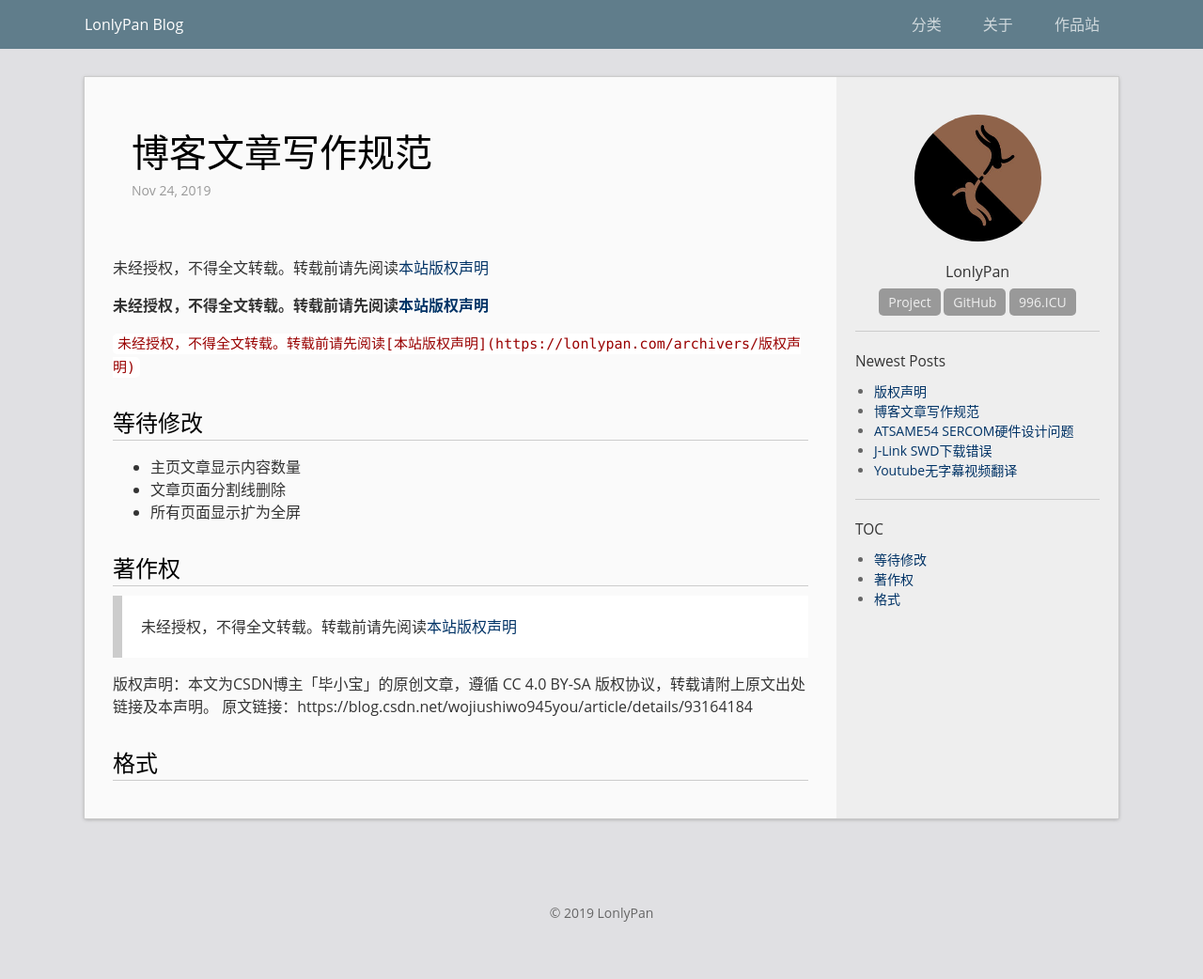
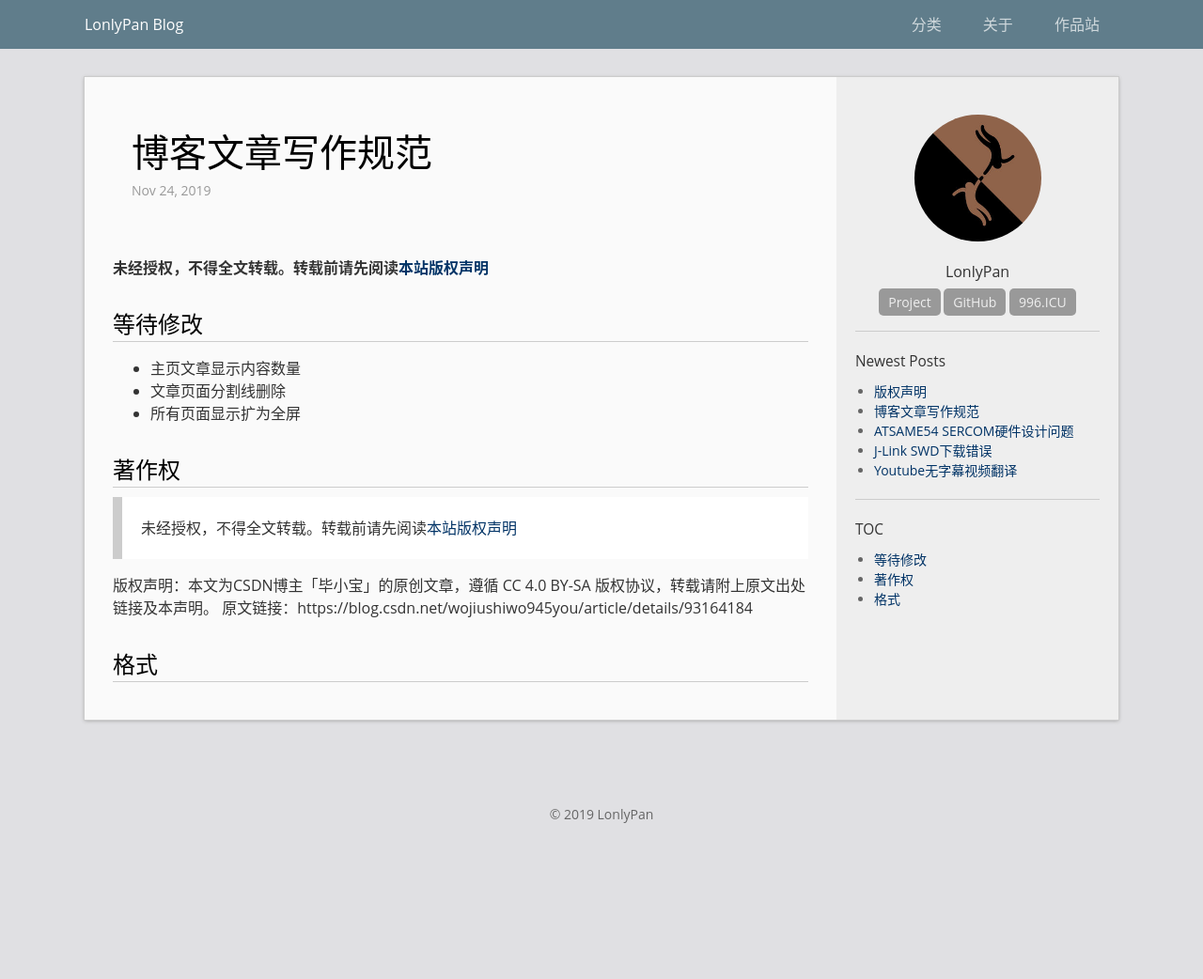
Before and after one commit to LonlyStack/LonlyPan.github.io, a Jekyll site: the page built from _posts/2019-11-24-博客文章写作规范.md, in a window 1280 px wide. Shown: the whole page at 94% size. Built offline with Jekyll 4.4.1, drawn with Linux system fonts in a browser that asks for light colours; after the commit the page ends 937 px from its top, so only the background shows below that.

Commit message:
修改文件: _posts/2019-11-24-博客文章写作规范.md

```diff
--- a/_posts/2019-11-24-博客文章写作规范.md
+++ b/_posts/2019-11-24-博客文章写作规范.md
@@ -5,11 +5,8 @@ date:   2019-11-24  12:10
 categories: 办公
 ---
 
-未经授权，不得全文转载。转载前请先阅读[本站版权声明](https://lonlypan.com/archivers/版权声明)
-
 **未经授权，不得全文转载。转载前请先阅读[本站版权声明](https://lonlypan.com/archivers/版权声明)**
 
-`未经授权，不得全文转载。转载前请先阅读[本站版权声明](https://lonlypan.com/archivers/版权声明)`
 ## 等待修改
 
  - 主页文章显示内容数量
```
